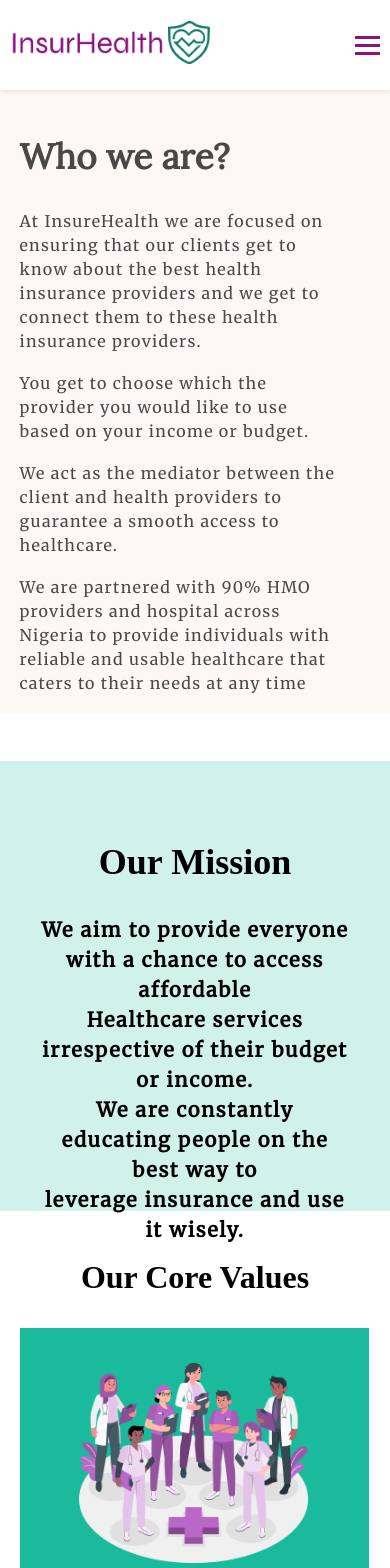
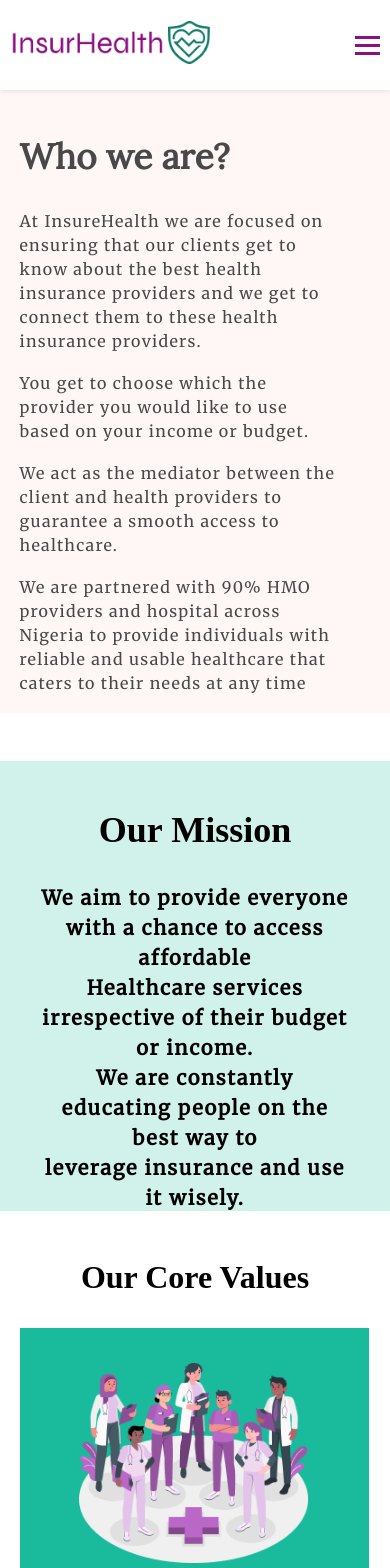
Before and after one commit to ibiyemimodupe/insure-health, a React (Create React App) app: page /about in a window 390 px wide. Shown: the top 1568 px of the page. Built offline with nearby package versions, Linux system fonts and the light colour scheme; a web font is replaced by a local one.

Commit message:
border update

```diff
--- a/src/components/Hero3.jsx
+++ b/src/components/Hero3.jsx
@@ -5,7 +5,7 @@ export default function Hero3() {
     return(
         <div className="hero-three">
             <h1>Trusted HMO’s we work with</h1>
-            <img src={hmo} alt="hmo" width='70%' />
+            <img src={hmo} alt="hmo" width='100%' />
 
         </div>
     )
--- a/src/index.css
+++ b/src/index.css
@@ -290,6 +290,9 @@ a{
   letter-spacing: 0.08em;
   color: #484848;
 }
+.hero-three img{
+  max-width: 80%;
+}
 .exp > p {
   width: 100%;
   text-align: center;
@@ -374,7 +377,7 @@ margin-bottom: 84px;
     font-size: 20px;
     background: #FFFFFF;
     border: 1px solid #808080;
-    border: none;
+    /* border: none; */
     border-radius: 12px;
     box-shadow: inset 1px 1px 3px #891180;
     transition: border-color 0.3s ease;
@@ -840,7 +843,7 @@ input:checked + .slider:before {
   font-size: 18px;
   height: 220px;
   border: 1px solid #484848;
-  border: none;
+  /* border: none; */
   box-sizing: border-box;
   border-radius: 12px;
   box-shadow: inset 1px 1px 3px #891180;
--- a/src/profile/Profile.css
+++ b/src/profile/Profile.css
@@ -365,6 +365,9 @@ padding-top: 4rem;
   .mission-cont{
     width: 100%;
     height: 450px;
+  }
+  .mission{
+    padding-top: 3rem;
   }
   .pain > h3{
     padding-top: 60px;
```
